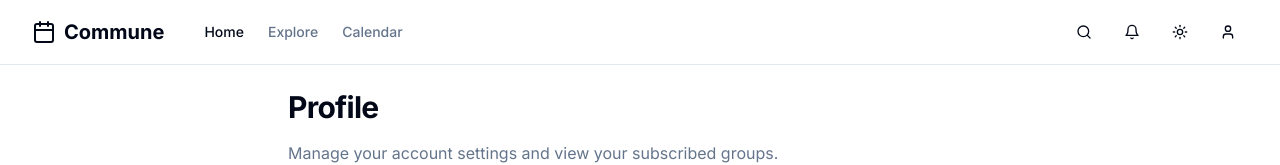
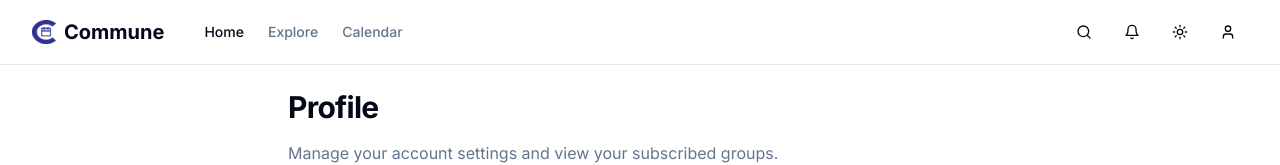
Before and after one commit to jkdra/commune, a Next.js app: page /profile in a window 1280 px wide. Shown: the top 165 px of the page. Built offline with nearby package versions, Linux system fonts and the light colour scheme.

Commit message:
Changed logo from placeholder and added some other stuff.

```diff
--- a/components/header.tsx
+++ b/components/header.tsx
@@ -8,6 +8,7 @@ import { ThemeToggle } from "@/components/theme-toggle"
 import { useState, useEffect } from "react"
 import { cn } from "@/lib/utils"
 import { usePathname } from "next/navigation"
+import {AvatarImage} from "@/components/ui/avatar";
 
 export default function Header() {
   const [isSearchOpen, setIsSearchOpen] = useState(false)
@@ -31,7 +32,7 @@ export default function Header() {
     }
   }, [])
 
-  return (
+  return  (
     <header className="sticky top-0 z-50 w-full border-b bg-background/95 backdrop-blur supports-[backdrop-filter]:bg-background/60">
       <div className="container flex h-16 items-center">
         {/* Mobile view */}
@@ -95,7 +96,8 @@ export default function Header() {
                 </Button>
               )}
               <Link href="/" className="flex items-center space-x-2">
-                <Calendar className="h-6 w-6" />
+                {/*<Calendar className="h-6 w-6" />*/}
+                <img src="/logo1.webp" alt="Commune"/>
                 <span className="font-bold text-xl">Commune</span>
               </Link>
             </div>
--- a/package.json
+++ b/package.json
@@ -1,5 +1,5 @@
 {
-  "name": "my-v0-project",
+  "name": "commune",
   "version": "0.1.0",
   "private": true,
   "scripts": {
```
Also changed, not shown: public/logo1.webp (added). Lines whose indentation alone changed are shown as unchanged.
